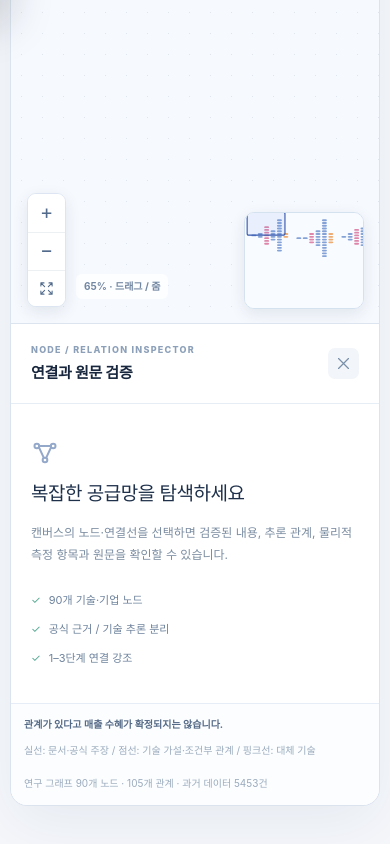
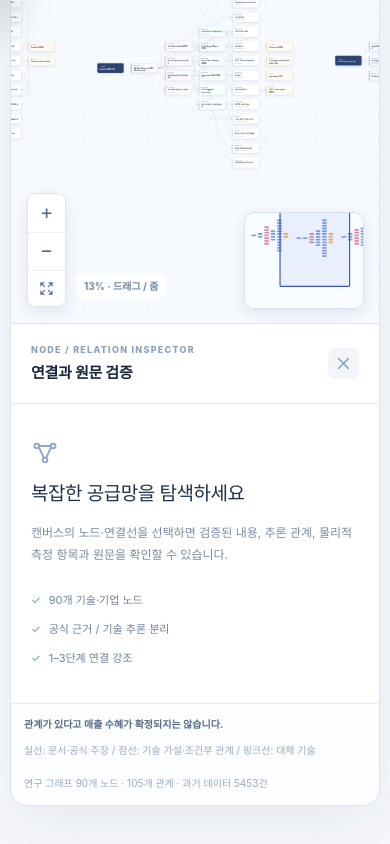
Before and after one commit to W-X-Z/WSJ-investment, a Next.js app in the folder apps/web/: page /map in a window 390 px wide. Shown: the part 820-1664 px from the top of the page. Built offline with nearby package versions, Linux system fonts and the light colour scheme.

Commit message:
Auto-fit graph reliably on hydration, domain switches and responsive viewport changes without resetting drags

```diff
--- a/apps/web/src/components/SupplyNetworkCanvas.tsx
+++ b/apps/web/src/components/SupplyNetworkCanvas.tsx
@@ -5,7 +5,7 @@
  * link selection, trusted-vs-inferred relation filtering, search and minimap.
  * Pure React/SVG; no heavyweight editor dependency or fabricated supplier edges.
  */
-import { useCallback, useEffect, useMemo, useRef, useState } from "react";
+import { useCallback, useEffect, useLayoutEffect, useMemo, useRef, useState } from "react";
 import Link from "next/link";
 import { Icon } from "@/components/Icon";
 import { seed, KINDS, RELATIONS, type GraphNode, type Edge, type EcoId } from "@/lib/research-client";
@@ -197,7 +197,22 @@ export function SupplyNetworkCanvas({initialEcosystem="all",compact=false}:{init
   setBoundsSize({w:rect.width,h:rect.height});
   setCamera({x:(rect.width-(b.maxx+b.minx)*scale)/2,y:(rect.height-(b.maxy+b.miny)*scale)/2,z:scale});
  },[positions]);
- // Deliberately reframe on navigation/layout switches only, not during node dragging.\n useEffect(()=>{fit();},[scope,mode]);
+ // Deliberately reframe on navigation/layout switches only, not during node dragging.\n // Reframe on sector/layout changes *after* the DOM has measured.
+ // We use canonical layout rather than dragged positions so node repositioning does not
+ // unexpectedly zoom the whole scene during a drag.
+ useLayoutEffect(()=>{
+  const el=canvasRef.current;if(!el||!layout.size)return;
+  const apply=()=>{
+   const rect=el.getBoundingClientRect();if(!rect.width||!rect.height)return;
+   const b=extent(layout),z=Math.max(.13,Math.min(1.1,(rect.width-125)/(b.maxx-b.minx+80),(rect.height-130)/(b.maxy-b.miny+80)));
+   setBoundsSize({w:rect.width,h:rect.height});
+   setCamera({z,x:(rect.width-(b.maxx+b.minx)*z)/2,y:(rect.height-(b.maxy+b.miny)*z)/2});
+  };
+  apply();
+  const frame=requestAnimationFrame(apply);
+  const resize=new ResizeObserver(apply);resize.observe(el);
+  return ()=>{cancelAnimationFrame(frame);resize.disconnect();};
+ },[layout]);
  useEffect(()=>{
   const el=canvasRef.current;if(!el)return;
   const wheel=(ev:WheelEvent)=>{
```
